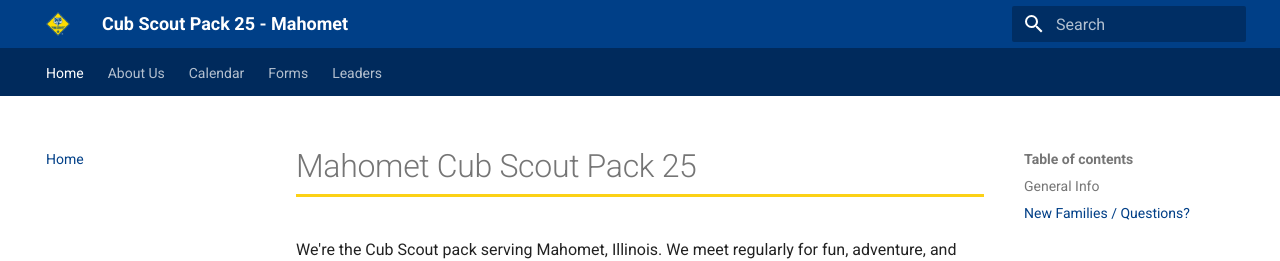
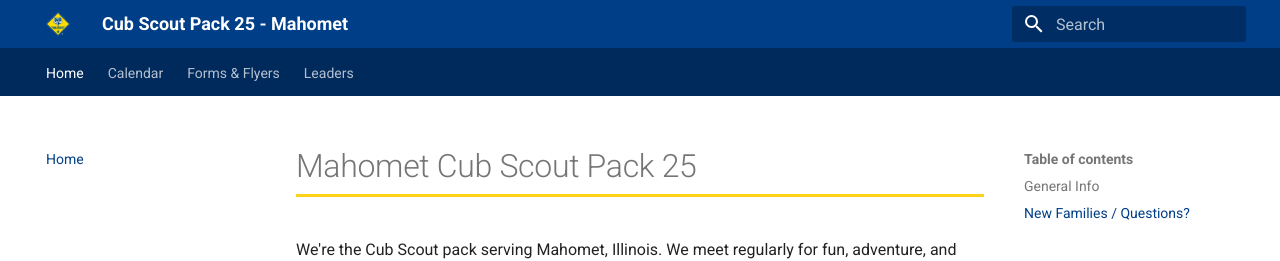
Before and after one commit to ewaldmire/pack25-website, an MkDocs documentation site: the page built from docs/index.md, in a window 1280 px wide. Shown: the top 261 px of the page. Built offline with MkDocs 1.6.1 and Material for MkDocs 9.7.7, drawn with Linux system fonts in a browser that asks for light colours.

Commit message:
remove about
it's redundant from main page. also rename forms to Forms & Flyers

```diff
--- a/mkdocs.yml
+++ b/mkdocs.yml
@@ -19,9 +19,8 @@
 # Explicit nav = predictable sidebar. Add a line here every time you add a page.
 nav:
   - Home: index.md
-  - About Us: about.md
   - Calendar: https://docs.google.com/document/d/1j6GQlqhVlV4vXsdT0PjQYu6UFg10sqST7merEAVw3II
-  - Forms: forms.md
+  - Forms & Flyers: forms.md
   - Leaders: leaders.md
 
 markdown_extensions:
```
